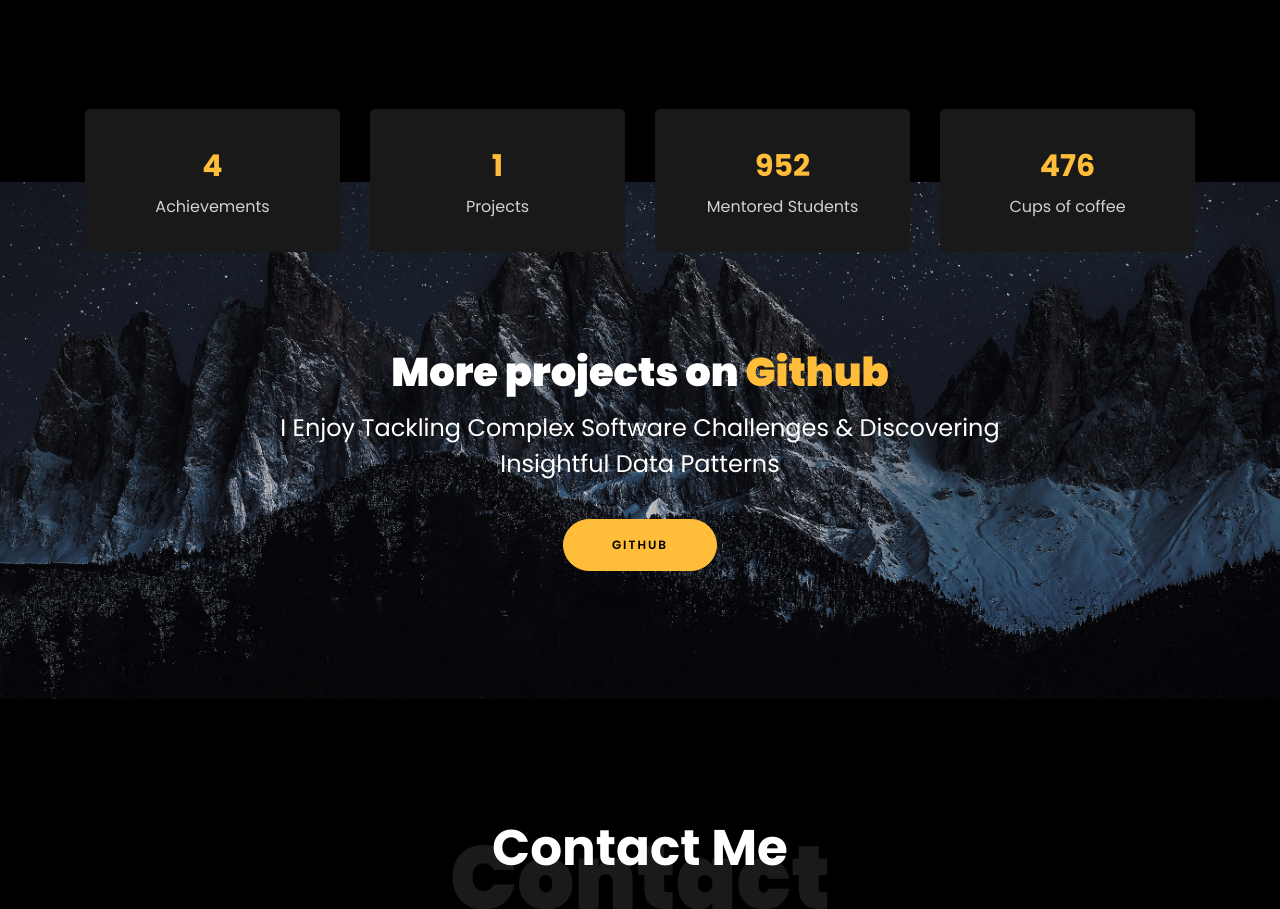
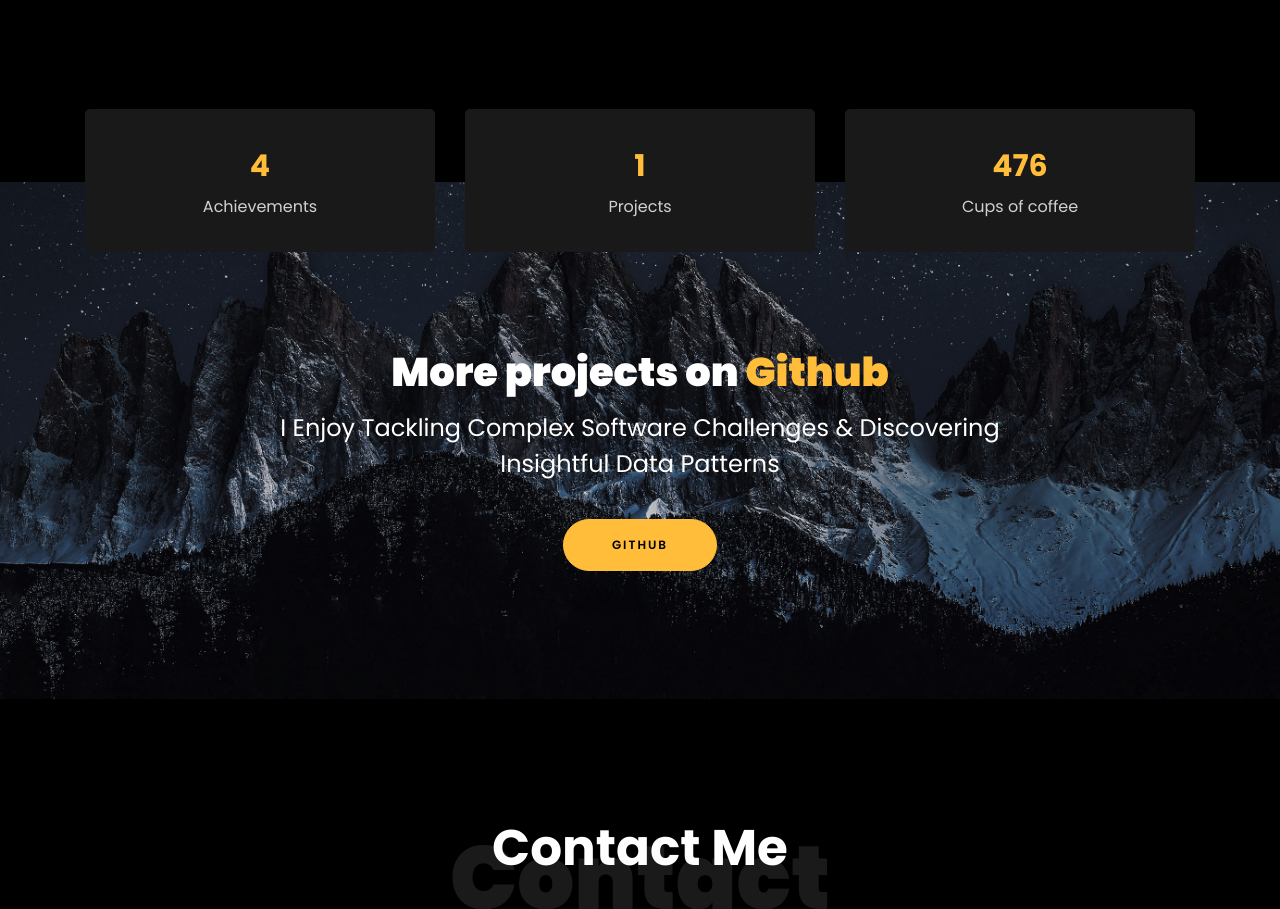
Before and after one commit to Shivendra9353/Shivendra9353.github.io, a plain HTML site: page index.html in a window 1280 px wide. Shown: the part 3572-4481 px from the top of the page. Drawn offline with Linux system fonts and the light colour scheme; files whose address does not match are found by name.

Commit message:
Update index.html

```diff
--- a/index.html
+++ b/index.html
@@ -471,14 +471,7 @@
               </div>
             </div>
           </div>
-          <div class="col-md d-flex justify-content-center counter-wrap ftco-animate">
-            <div class="block-18">
-              <div class="text">
-                <strong class="number" data-number="1000">0</strong>
-                <span>Mentored Students</span>
-              </div>
-            </div>
-          </div>
+
           <div class="col-md d-flex justify-content-center counter-wrap ftco-animate">
             <div class="block-18">
               <div class="text">
```
